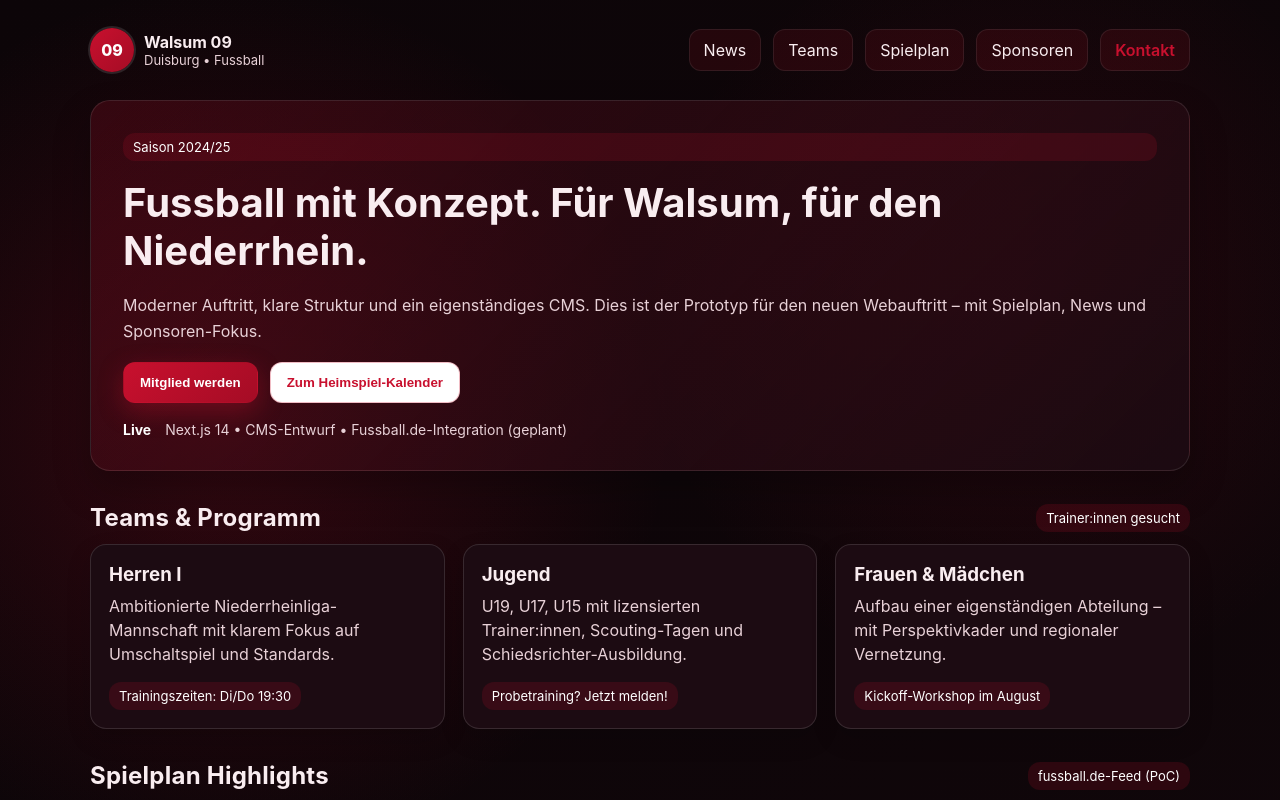
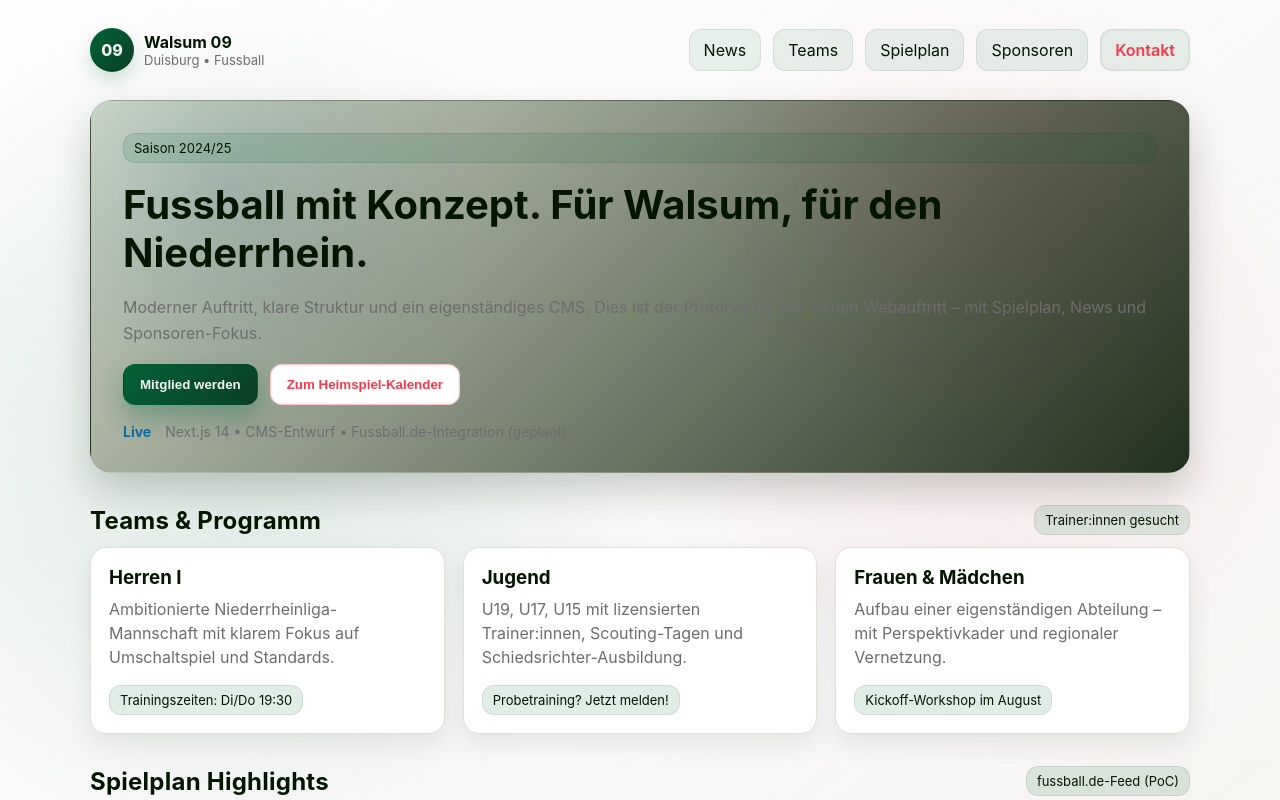
Before and after one commit to devnau/walsum09, a Next.js app: page / in a window 1280 px wide. Shown: the top 800 px of the page. Built offline with nearby package versions, Linux system fonts and the light colour scheme.

Commit message:
Align UI with Walsum color palette

```diff
--- a/app/globals.css
+++ b/app/globals.css
@@ -1,10 +1,14 @@
 :root {
-  --bg: #12070b;
-  --card: #1c0b12;
-  --muted: #e8d1d7;
-  --accent: #c8102e;
-  --accent-2: #ffffff;
-  color-scheme: dark;
+  --bg: #f7f7f7;
+  --surface: #f9f0e4;
+  --card: #ffffff;
+  --muted: #6d6d6d;
+  --text: #041601;
+  --accent: #026337;
+  --accent-2: #f93748;
+  --accent-3: #0c6ba0;
+  --border: #e2dfd8;
+  color-scheme: light;
 }
 
 * {
@@ -14,11 +18,11 @@
 body {
   margin: 0;
   font-family: 'Inter', system-ui, -apple-system, BlinkMacSystemFont, 'Segoe UI', sans-serif;
-  background: radial-gradient(circle at 18% 22%, rgba(200, 16, 46, 0.2), transparent 24%),
-    radial-gradient(circle at 80% 16%, rgba(200, 16, 46, 0.12), transparent 20%),
-    radial-gradient(circle at 64% 68%, rgba(200, 16, 46, 0.18), transparent 32%),
-    linear-gradient(145deg, #0c0508, var(--bg));
-  color: #f9edf0;
+  background: radial-gradient(circle at 18% 22%, rgba(2, 99, 55, 0.12), transparent 24%),
+    radial-gradient(circle at 76% 18%, rgba(249, 55, 72, 0.08), transparent 20%),
+    radial-gradient(circle at 58% 64%, rgba(12, 107, 160, 0.08), transparent 28%),
+    linear-gradient(140deg, #fefefe 0%, var(--bg) 45%, #f5ede2 100%);
+  color: var(--text);
   min-height: 100vh;
 }
 
@@ -51,12 +55,12 @@ header {
   width: 44px;
   height: 44px;
   border-radius: 999px;
-  background: linear-gradient(135deg, var(--accent), #a50c25);
-  box-shadow: 0 0 0 2px rgba(255, 255, 255, 0.12);
+  background: linear-gradient(135deg, var(--accent), #0b3e24);
+  box-shadow: 0 8px 18px rgba(2, 99, 55, 0.18);
   display: grid;
   place-items: center;
   font-weight: 800;
-  color: var(--accent-2);
+  color: #f7f7f7;
 }
 
 .nav-links {
@@ -68,25 +72,28 @@ header {
 .nav-links a {
   padding: 10px 14px;
   border-radius: 12px;
-  background: rgba(200, 16, 46, 0.12);
-  border: 1px solid rgba(255, 255, 255, 0.08);
+  background: rgba(2, 99, 55, 0.08);
+  border: 1px solid rgba(4, 22, 1, 0.08);
   transition: all 0.2s ease;
 }
 
 .nav-links a:hover,
 .nav-links a:focus-visible {
-  background: rgba(200, 16, 46, 0.2);
-  border-color: rgba(255, 255, 255, 0.16);
+  background: rgba(2, 99, 55, 0.14);
+  border-color: rgba(4, 22, 1, 0.16);
 }
 
 .hero {
-  background: linear-gradient(135deg, rgba(200, 16, 46, 0.18), rgba(28, 11, 18, 0.92));
-  border: 1px solid rgba(255, 255, 255, 0.1);
-  border-radius: 20px;
+  background: linear-gradient(135deg, rgba(2, 99, 55, 0.14), rgba(4, 22, 1, 0.88)),
+    radial-gradient(circle at 12% 24%, rgba(12, 107, 160, 0.16), transparent 26%),
+    radial-gradient(circle at 84% 18%, rgba(249, 55, 72, 0.18), transparent 32%),
+    var(--surface);
+  border: 1px solid rgba(4, 22, 1, 0.08);
+  border-radius: 22px;
   padding: 32px;
   display: grid;
   gap: 18px;
-  box-shadow: 0 18px 36px rgba(0, 0, 0, 0.25);
+  box-shadow: 0 18px 36px rgba(4, 22, 1, 0.18);
 }
 
 .hero h1 {
@@ -117,15 +124,16 @@ header {
 }
 
 .btn-primary {
-  background: linear-gradient(135deg, var(--accent), #a50c25);
-  color: var(--accent-2);
-  box-shadow: 0 8px 24px rgba(200, 16, 46, 0.35);
+  background: linear-gradient(135deg, var(--accent), #0b3e24);
+  color: #f7f7f7;
+  box-shadow: 0 12px 24px rgba(2, 99, 55, 0.3);
 }
 
 .btn-secondary {
-  background: var(--accent-2);
-  color: var(--accent);
-  border-color: rgba(200, 16, 46, 0.28);
+  background: #ffffff;
+  color: var(--accent-2);
+  border-color: rgba(249, 55, 72, 0.28);
+  box-shadow: inset 0 0 0 1px rgba(4, 22, 1, 0.04);
 }
 
 .btn:hover,
@@ -144,10 +152,10 @@ header {
 
 .card {
   background: var(--card);
-  border: 1px solid rgba(255, 255, 255, 0.12);
+  border: 1px solid var(--border);
   border-radius: 16px;
   padding: 18px;
-  box-shadow: 0 10px 24px rgba(0, 0, 0, 0.15);
+  box-shadow: 0 10px 24px rgba(4, 22, 1, 0.08);
 }
 
 .card h3 {
@@ -177,9 +185,10 @@ header {
   display: inline-block;
   padding: 6px 10px;
   border-radius: 12px;
-  background: rgba(200, 16, 46, 0.16);
-  color: var(--accent-2);
+  background: rgba(2, 99, 55, 0.12);
+  color: var(--text);
   font-size: 13px;
+  border: 1px solid rgba(4, 22, 1, 0.08);
 }
 
 .list {
@@ -194,14 +203,14 @@ header {
   display: flex;
   justify-content: space-between;
   align-items: center;
-  background: rgba(255, 255, 255, 0.03);
-  border: 1px solid rgba(255, 255, 255, 0.05);
+  background: rgba(255, 255, 255, 0.76);
+  border: 1px solid var(--border);
   padding: 12px 14px;
   border-radius: 12px;
 }
 
 .highlight {
-  color: var(--accent-2);
+  color: var(--accent-3);
   font-weight: 700;
 }
 
```
